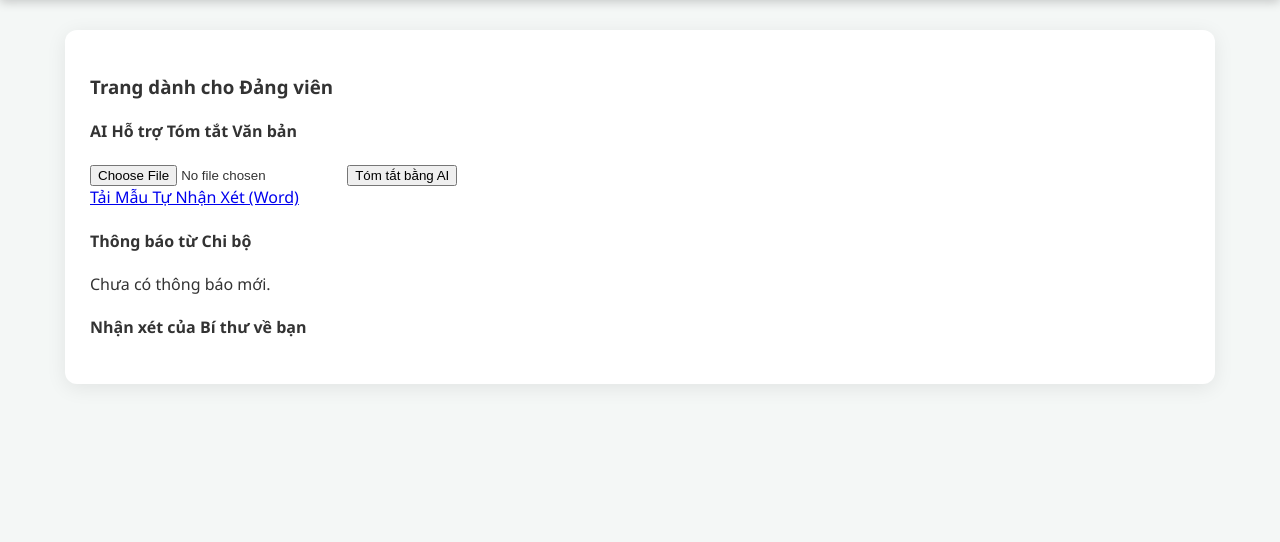
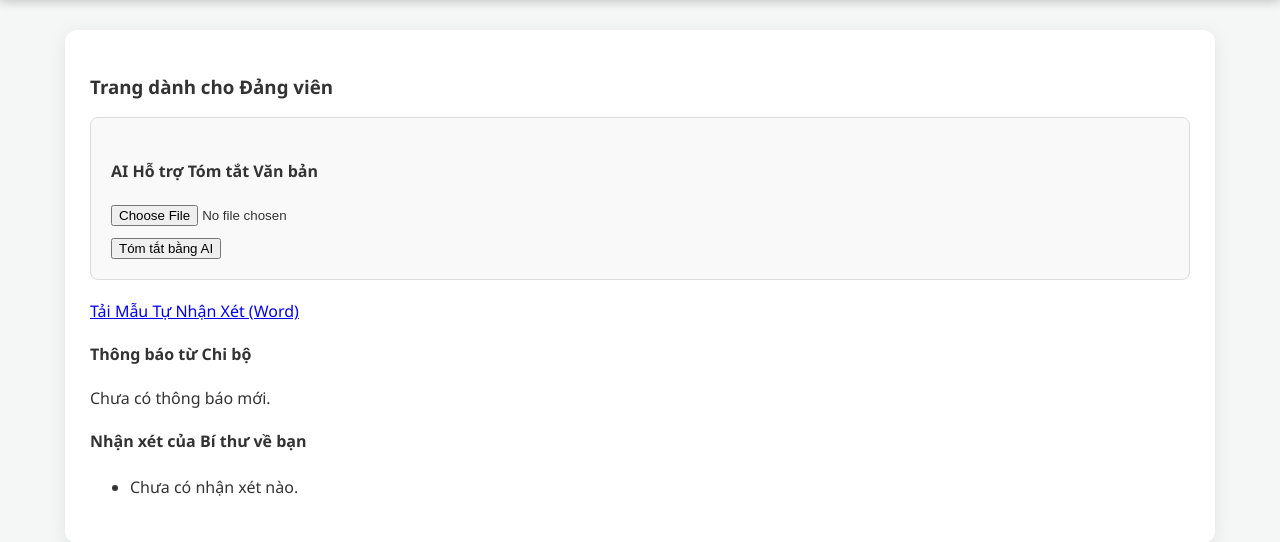
Before and after one commit to trongltgit/QLNS-DV_AI_Chatbot, a Flask app: template templates/dangvien.html in a window 1280 px wide. Shown: the part 85-627 px from the top of the page. Run offline with Flask 3, Linux system fonts and the light colour scheme; the template is opened without the code that fills it, so the values that code supplies are empty.

Commit message:
Update dangvien.html

```diff
--- a/templates/dangvien.html
+++ b/templates/dangvien.html
@@ -2,11 +2,10 @@
 {% block content %}
 <h3>Trang dành cho Đảng viên</h3>
 
-<div class="ai-box">
+<div style="background: #f9f9f9; padding: 20px; border-radius: 8px; border: 1px solid #ddd; margin-bottom: 20px;">
     <h4>AI Hỗ trợ Tóm tắt Văn bản</h4>
-    <form action="{{ url_for('process_ai') }}" method="POST" enctype="multipart/form-data">
-        <input type="file" name="file" required>
-        <button type="submit">Tóm tắt bằng AI</button>
+    <form action="{{ url_for('upload_file') }}" method="POST" enctype="multipart/form-data"> <input type="file" name="file" required style="margin-bottom: 10px;"><br>
+        <button type="submit" class="btn btn-green">Tóm tắt bằng AI</button>
     </form>
 </div>
 
@@ -16,7 +15,7 @@
 
 <h4>Thông báo từ Chi bộ</h4>
 {% for tb in notices %}
-    <div style="background:#fff9c4; padding:10px; border-radius:4px; margin-bottom:5px;">
+    <div style="background:#fff9c4; padding:15px; border-left:5px solid #fbc02d; border-radius:4px; margin-bottom:10px;">
         <strong>Bí thư:</strong> {{ tb.note }}
     </div>
 {% else %}
@@ -24,9 +23,11 @@
 {% endfor %}
 
 <h4>Nhận xét của Bí thư về bạn</h4>
-<ul>
+<ul style="line-height: 1.8;">
     {% for nx in reviews %}
-    <li>{{ nx.note }} (Bởi: {{ nx.by }})</li>
+    <li>{{ nx.note }} <small>(Bởi: {{ nx.by }})</small></li>
+    {% else %}
+    <li>Chưa có nhận xét nào.</li>
     {% endfor %}
 </ul>
 {% endblock %}
```
